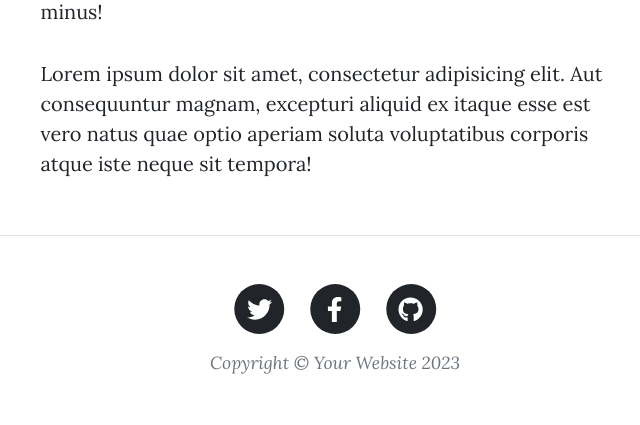
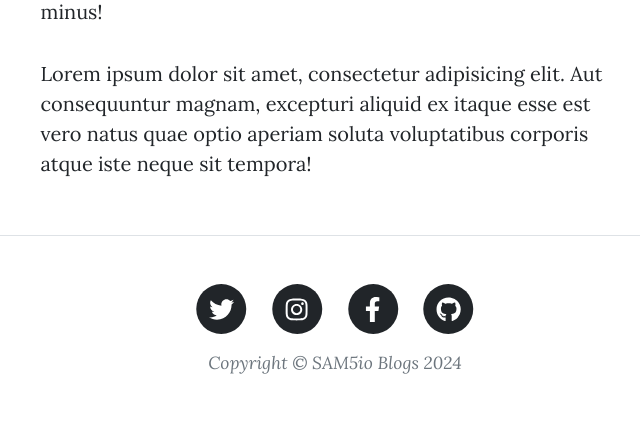
Before and after one commit to sameetpatil5/Blobby, a Flask app: page /about in a window 1280 px wide. Shown: the part 887-1312 px from the top of the page, without its empty margins (305-945 px from the left). Run offline with Flask 3, Linux system fonts and the light colour scheme; some libraries are stand-ins or nearby versions.

Commit message:
Add Instagram icon

```diff
--- a/templates/footer.html
+++ b/templates/footer.html
@@ -9,6 +9,14 @@
                             <span class="fa-stack fa-lg">
                                 <i class="fas fa-circle fa-stack-2x"></i>
                                 <i class="fab fa-twitter fa-stack-1x fa-inverse"></i>
+                            </span>
+                        </a>
+                    </li>
+                    <li class="list-inline-item">
+                        <a href="#!">
+                            <span class="fa-stack fa-lg">
+                                <i class="fas fa-circle fa-stack-2x"></i>
+                                <i class="fab fa-instagram fa-stack-1x fa-inverse"></i>
                             </span>
                         </a>
                     </li>
@@ -29,7 +37,7 @@
                         </a>
                     </li>
                 </ul>
-                      <div class="small text-center text-muted fst-italic">Copyright &copy; Your Website 2023</div>
+                <div class="small text-center text-muted fst-italic">Copyright &copy; SAM5io Blogs 2024</div>
             </div>
         </div>
     </div>
@@ -39,4 +47,5 @@
 <!-- Core theme JS-->
 <script src="{{ url_for('static', filename='js/scripts.js') }}"></script>
 </body>
+
 </html>
```
Lines whose indentation alone changed are shown as unchanged.
